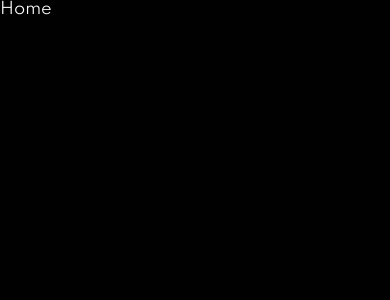
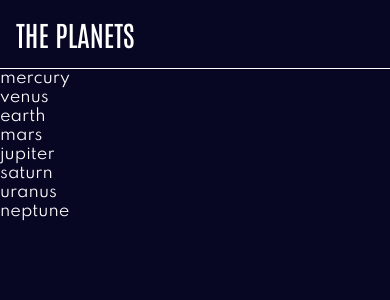
Before and after one commit to aashabul/planetApp-react-native, a React Native app: screen /Home in a window 390 px wide. Shown: the top 300 px of the page. Built offline with nearby package versions, Linux system fonts and the light colour scheme.

Commit message:
data showing, flatlist working

```diff
--- a/App.js
+++ b/App.js
@@ -1,11 +1,10 @@
-import { StatusBar } from "expo-status-bar";
-import { StyleSheet, View } from "react-native";
+import { StyleSheet, View, StatusBar } from "react-native";
 import { colors } from "./src/theme/colors";
 import { spacing } from "./src/theme/spacing";
 import { useFonts } from "expo-font";
 import { typography } from "./src/theme/typography";
 import Text from "./src/components/text/text";
-import { DarkTheme, NavigationContainer } from "@react-navigation/native";
+import { NavigationContainer } from "@react-navigation/native";
 import { createNativeStackNavigator } from "@react-navigation/native-stack";
 import Home from "./src/screens/home";
 
@@ -22,11 +21,12 @@ export default function App() {
   }
   return (
     <View style={styles.container}>
-      <NavigationContainer theme={DarkTheme}>
+      <NavigationContainer>
         <Stack.Navigator screenOptions={{ headerShown: false }}>
           <Stack.Screen name="Home" component={Home} />
         </Stack.Navigator>
       </NavigationContainer>
+      <StatusBar style="light" />
     </View>
   );
 }
--- /dev/null
+++ b/src/components/planet-header.js
@@ -0,0 +1,21 @@
+import { View, StyleSheet } from "react-native";
+import React from "react";
+import Text from "./text/text";
+import { spacing } from "../theme/spacing";
+import { colors } from "../theme/colors";
+
+export default function PlanetHeader() {
+  return (
+    <View style={styles.container}>
+      <Text preset="h2">THE PLANETS</Text>
+    </View>
+  );
+}
+
+const styles = StyleSheet.create({
+  container: {
+    padding: spacing[5],
+    borderBottomWidth: 0.5,
+    borderBottomColor: colors.white,
+  },
+});
--- /dev/null
+++ b/src/data/planet-list.js
@@ -0,0 +1,201 @@
+export const PLANET_LIST = [
+  {
+    name: "mercury",
+
+    color: "#DEF4FC",
+
+    description:
+      "Mercury is the smallest planet in the Solar System and the closest to the Sun. Its orbit around the Sun takes 87.97 Earth days, the shortest of all the Sun's planets. Mercury is one of four terrestrial planets in the Solar System, and is a rocky body like Earth.",
+
+    rotationTime: 58.6,
+
+    revolutionTime: "87.97 days",
+
+    radius: 2439.7,
+
+    avgTemp: "430°c",
+
+    wikiLink: "https://en.wikipedia.org/wiki/Mercury",
+
+    structure:
+      "Mercury appears to have a solid silicate crust and mantle overlying a solid, iron sulfide outer core layer, a deeper liquid core layer, and a solid inner core. The planet's density is the second highest in the Solar System at 5.427 g/cm3 , only slightly less than Earth's density.",
+
+    surface:
+      "Mercury's surface is similar in appearance to that of the Moon, showing extensive mare-like plains and heavy cratering, indicating that it has been geologically inactive for billions of years. It is more heterogeneous than either Mars's or the Moon’s.",
+  },
+
+  {
+    name: "venus",
+
+    color: "#F7CC7F",
+
+    description:
+      "Venus is the second planet from the Sun. It is named after the Roman goddess of love and beauty. As the brightest natural object in Earth's night sky after the Moon, Venus can cast shadows and can be, on rare occasions, visible to the naked eye in broad daylight.",
+
+    rotationTime: 243,
+
+    revolutionTime: "224.7 days",
+
+    radius: 6051.8,
+
+    avgTemp: "471°c",
+
+    wikiLink: "https://en.wikipedia.org/wiki/Venus",
+
+    structure:
+      "The similarity in size and density between Venus and Earth suggests they share a similar internal structure: a core, mantle, and crust. Like that of Earth, Venusian core is most likely at least partially liquid because the two planets have been cooling at about the same rate.",
+
+    surface:
+      "Much of the Venusian surface appears to have been shaped by volcanic activity. Venus has several times as many volcanoes as Earth, and it has 167 large volcanoes that are over 100 km (60 mi) across. The only volcanic complex of this size on Earth is the Big Island of Hawaii.",
+  },
+
+  {
+    name: "earth",
+
+    color: "#545BFE",
+
+    description:
+      "Third planet from the Sun and the only known planet to harbor life. About 29.2% of Earth's surface is land with remaining 70.8% is covered with water. Earth's distance from the Sun, physical properties and geological history have allowed life to evolve and thrive.",
+
+    rotationTime: 0.99,
+
+    revolutionTime: "365.26 days",
+
+    radius: 6371,
+
+    avgTemp: "16°c",
+
+    wikiLink: "https://en.wikipedia.org/wiki/Earth",
+
+    structure:
+      "Earth's interior, like that of the other terrestrial planets, is divided into layers by their chemical or physical (rheological) properties. The outer layer is a chemically distinct silicate solid crust, which is underlain by a highly viscous solid mantle.",
+
+    surface:
+      "The total surface area of Earth is about 510 million km2. The continental crust consists of lower density material such as the igneous rocks granite and andesite. Less common is basalt, a denser volcanic rock that is the primary constituent of the ocean floors.",
+  },
+
+  {
+    name: "mars",
+
+    color: "#FF6A45",
+
+    description:
+      "Mars is the fourth planet from the Sun and the second-smallest planet in the Solar System, being larger than only Mercury. In English, Mars carries the name of the Roman god of war and is often referred to as the 'Red Planet'.",
+
+    rotationTime: 1.03,
+
+    revolutionTime: "1.88 years",
+
+    radius: 3389.5,
+
+    avgTemp: "−28°c",
+
+    wikiLink: "https://en.wikipedia.org/wiki/Mars",
+
+    structure:
+      "Like Earth, Mars has differentiated into a dense metallic core overlaid by less dense materials. Scientists initially determined that the core is at least partially liquid. Current models of its interior imply a core consisting primarily of iron and nickel with about 16–17% sulfur.",
+
+    surface:
+      "Mars is a terrestrial planet whose surface consists of minerals containing silicon and oxygen, metals, and other elements that typically make up rock. The surface is primarily composed of tholeiitic basalt, although parts are more silica-rich than typical basalt.",
+  },
+
+  {
+    name: "jupiter",
+
+    color: "#ECAD7A",
+
+    description:
+      "Jupiter is the fifth planet from the Sun and the largest in the Solar System. It is a gas giant with a mass two and a half times that of all the other planets in the Solar System combined, but less than one-thousandth the mass of the Sun.",
+
+    rotationTime: 9.93,
+
+    revolutionTime: "11.86 years",
+
+    radius: 69911,
+
+    avgTemp: "-108°c",
+
+    wikiLink: "https://en.wikipedia.org/wiki/Jupiter",
+
+    structure:
+      "When the Juno arrived in 2016, it found that Jupiter has a very diffuse core that mixes into its mantle. A possible cause is an impact from a planet of about ten Earth masses a few million years after Jupiter's formation, which would have disrupted an originally solid Jovian core.",
+
+    surface:
+      "The best known feature of Jupiter is the Great Red Spot, a persistent anticyclonic storm located 22° south of the equator. It is known to have existed since at least 1831, and possibly since 1665.",
+  },
+
+  {
+    name: "saturn",
+
+    color: "#FCCB6B",
+
+    description:
+      "Saturn is the sixth planet from the Sun and the second-largest in the Solar System, after Jupiter. It is a gas giant with an average radius of about nine and a half times that of Earth. It only has one-eighth the average density of Earth.",
+
+    rotationTime: 10.8,
+
+    revolutionTime: "29.46 years",
+
+    radius: 58232,
+
+    avgTemp: "-138°c",
+
+    wikiLink: "https://en.wikipedia.org/wiki/Saturn",
+
+    structure:
+      "Despite consisting mostly of hydrogen and helium, most of Saturn's mass is not in the gas phase, because hydrogen becomes a non-ideal liquid when the density is above 0.01 g/cm3, which is reached at a radius containing 99.9% of Saturn's mass.",
+
+    surface:
+      "The outer atmosphere of Saturn contains 96.3% molecular hydrogen and 3.25% helium by volume. The planet's most famous feature is its prominent ring system, which is composed mostly of ice particles with a smaller amount of rocky debris and dust. ",
+  },
+
+  {
+    name: "uranus",
+
+    color: "#65F0D5",
+
+    description:
+      "Uranus is the seventh planet from the Sun. Its name is a reference to the Greek god of the sky, Uranus according to Greek mythology, was the great-grandfather of Ares. It has the third-largest planetary radius and fourth-largest planetary mass in the Solar System.",
+
+    rotationTime: 17.2,
+
+    revolutionTime: "84 years",
+
+    radius: 25362,
+
+    avgTemp: "-195°c",
+
+    wikiLink: "https://en.wikipedia.org/wiki/Uranus",
+
+    structure:
+      "The standard model of Uranus's structure is that it consists of three layers: a rocky (silicate/iron–nickel) core in the centre, an icy mantle in the middle and an outer gaseous hydrogen/helium envelope. The core is relatively small, with a mass of only 0.55 Earth masses.",
+
+    surface:
+      "The composition of Uranus's atmosphere is different from its bulk, consisting mainly of molecular hydrogen and helium. The helium molar fraction, i.e. the number of helium atoms per molecule of gas, is 0.15±0.03 in the upper troposphere.",
+  },
+
+  {
+    name: "neptune",
+
+    color: "#497EFA",
+
+    description:
+      "Neptune is the eighth and farthest-known Solar planet from the Sun. In the Solar System, it is the fourth-largest planet by diameter, the third-most-massive planet, and the densest giant planet. It is 17 times the mass of Earth, more massive than its near-twin Uranus.",
+
+    rotationTime: 16.08,
+
+    revolutionTime: "164.79 years",
+
+    radius: 24622,
+
+    avgTemp: "-201°c",
+
+    wikiLink: "https://en.wikipedia.org/wiki/Neptune",
+
+    structure:
+      "Neptune's internal structure resembles that of Uranus. Its atmosphere forms about 5% to 10% of its mass and extends perhaps 10% to 20% of the way towards the core. Increasing concentrations of methane, ammonia and water are found in the lower regions.",
+
+    surface:
+      "Neptune's atmosphere is 80% hydrogen and 19% helium. A trace amount of methane is also present. Prominent absorption bands of methane exist at wavelengths above 600 nm, in the red and infrared portion of the spectrum.",
+  },
+];
--- a/src/screens/home.js
+++ b/src/screens/home.js
@@ -4,20 +4,36 @@ import {
   StyleSheet,
   Platform,
   StatusBar,
+  FlatList,
 } from "react-native";
 import React from "react";
 import Text from "../components/text/text";
+import PlanetHeader from "../components/planet-header";
+import { colors } from "../theme/colors";
+import { PLANET_LIST } from "../data/planet-list";
 
-const androidView = StyleSheet.create({
-  AndroidSafeArea: {
+export default function Home() {
+  return (
+    <SafeAreaView style={styles.container}>
+      <PlanetHeader />
+      <FlatList
+        data={PLANET_LIST}
+        keyExtractor={(item) => item.name}
+        renderItem={({ item }) => {
+          return (
+            <View>
+              <Text>{item.name}</Text>
+            </View>
+          );
+        }}
+      />
+    </SafeAreaView>
+  );
+}
+const styles = StyleSheet.create({
+  container: {
+    flex: 1,
+    backgroundColor: colors.black,
     paddingTop: Platform.OS === "android" ? StatusBar.currentHeight : 0,
   },
 });
-
-export default function Home() {
-  return (
-    <SafeAreaView style={androidView.AndroidSafeArea}>
-      <Text>Home</Text>
-    </SafeAreaView>
-  );
-}
```
